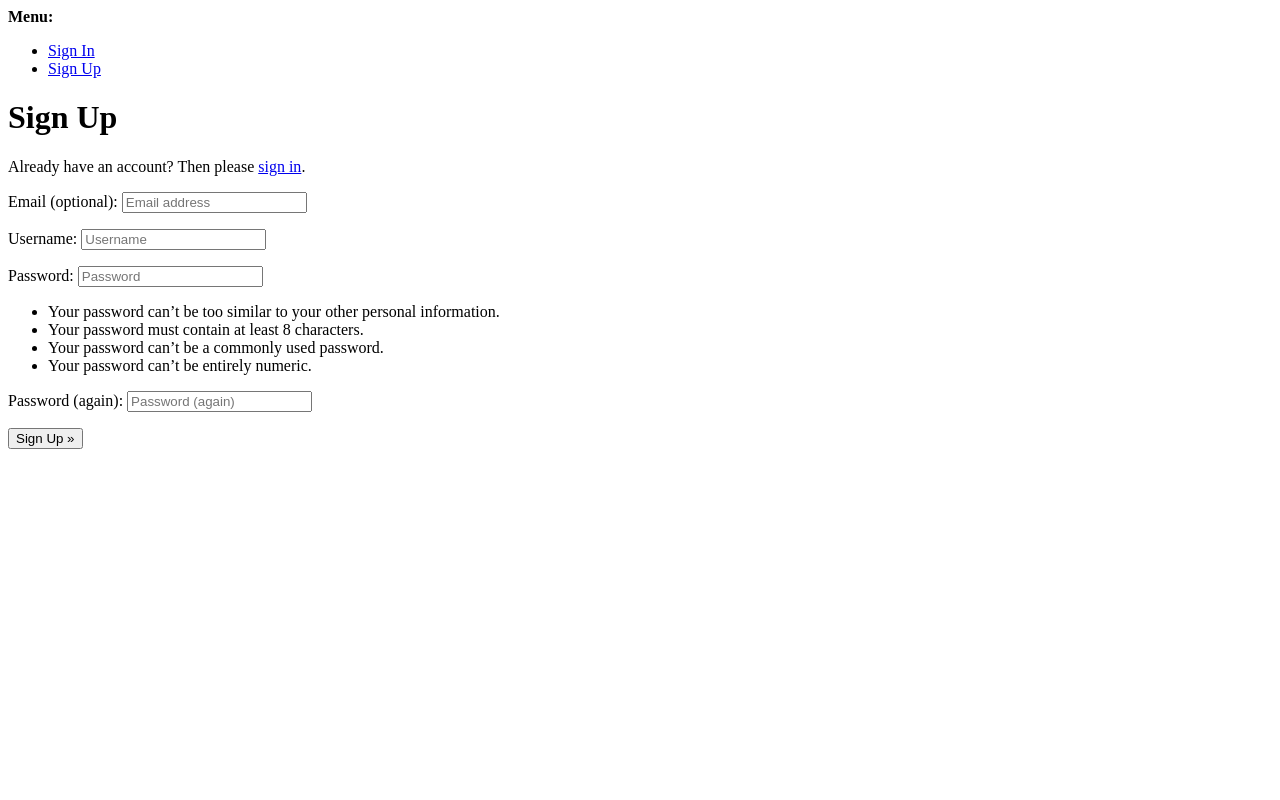
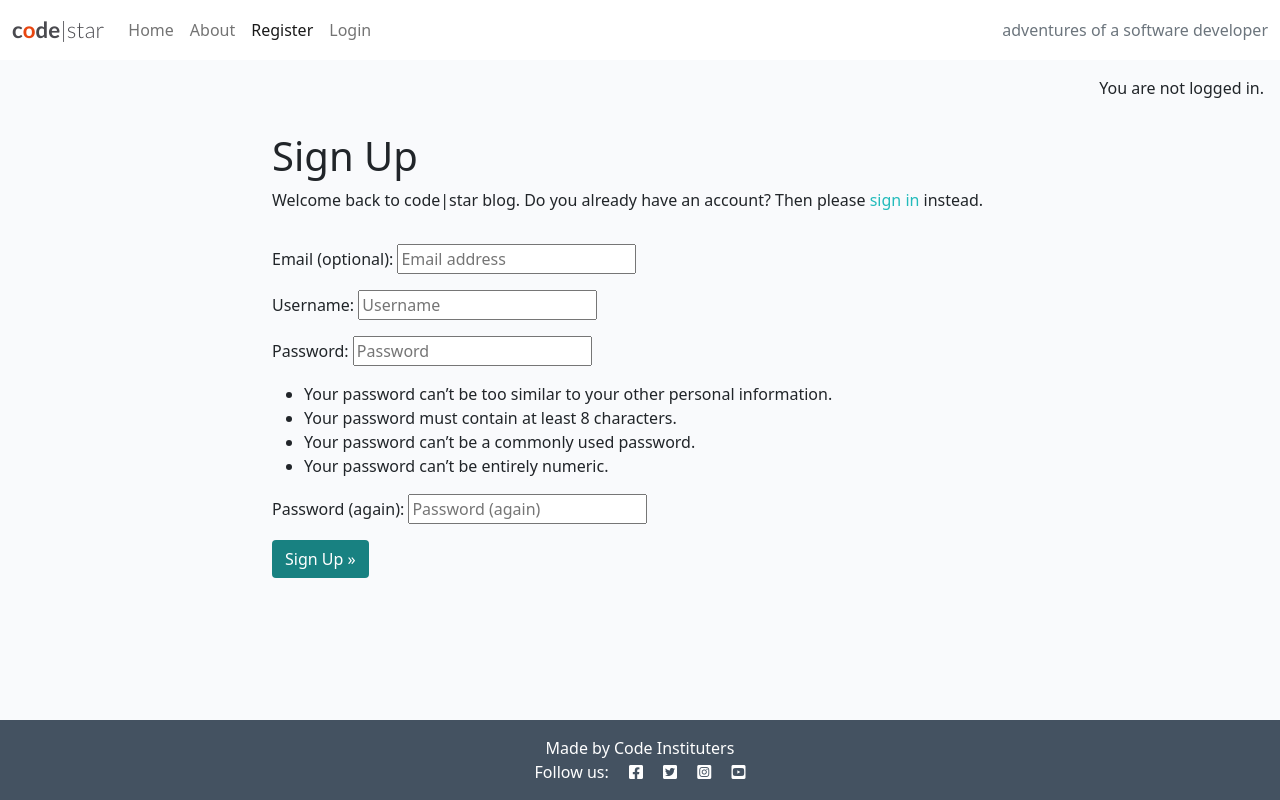
Before and after one commit to daisy21000/django-blog, a Django app: page /accounts/signup/ in a window 1280 px wide. Run offline with Django 4.2, Linux system fonts and the light colour scheme.

Commit message:
Update signup and base templates for improved user feedback on authentication status

```diff
--- a/templates/account/signup.html
+++ b/templates/account/signup.html
@@ -1,21 +1,37 @@
-{% extends "account/base.html" %}
+{% extends "base.html" %} {% load i18n %} {% block head_title %}{% trans "Signup" %}{% endblock head_title %} {% block content %}
+<div class="container">
+  <div class="row">
+    <div class="col-md-8 mt-3 offset-md-2">
 
-{% load i18n %}
+    <h1>{% trans "Sign Up" %}</h1>
 
-{% block head_title %}{% trans "Signup" %}{% endblock head_title %}
+    <p>
+        {% blocktrans %}Welcome back to code|star blog. Do you already have an
+        account? Then please <a class="link" href="{{ login_url }}">sign in</a> instead.{% endblocktrans %}
+    </p>
+    </div>
+  </div>
+  <div class="row">
+    <div class="col-md-8 mt-3 offset-md-2">
 
-{% block content %}
-<h1>{% trans "Sign Up" %}</h1>
-
-<p>{% blocktrans %}Already have an account? Then please <a href="{{ login_url }}">sign in</a>.{% endblocktrans %}</p>
-
-<form class="signup" id="signup_form" method="post" action="{% url 'account_signup' %}">
-  {% csrf_token %}
-  {{ form.as_p }}
-  {% if redirect_field_value %}
-  <input type="hidden" name="{{ redirect_field_name }}" value="{{ redirect_field_value }}" />
-  {% endif %}
-  <button type="submit">{% trans "Sign Up" %} &raquo;</button>
-</form>
-
+    <form
+        class="signup"
+        id="signup_form"
+        method="post"
+        action="{% url 'account_signup' %}"
+    >
+        {% csrf_token %} {{ form.as_p }} {% if redirect_field_value %}
+        <input
+            type="hidden"
+            name="{{ redirect_field_name }}"
+            value="{{ redirect_field_value }}"
+        />
+        {% endif %}
+        <button class="btn btn-signup right" type="submit">
+            {% trans "Sign Up" %} &raquo;
+        </button>
+    </form>
+    </div>
+  </div>
+</div>
 {% endblock content %}
--- a/templates/base.html
+++ b/templates/base.html
@@ -112,6 +112,11 @@
         </nav>
 
         <main class="flex-shrink-0 main-bg">
+            {% if user.is_authenticated %}
+            <p class="text-end m-3">You are logged in as {{ user }}</p>
+            {% else %}
+            <p class="text-end m-3">You are not logged in.</p>
+            {% endif %}
             {% block content %}
             <!-- Content Goes here -->
             {% endblock content %}
```
